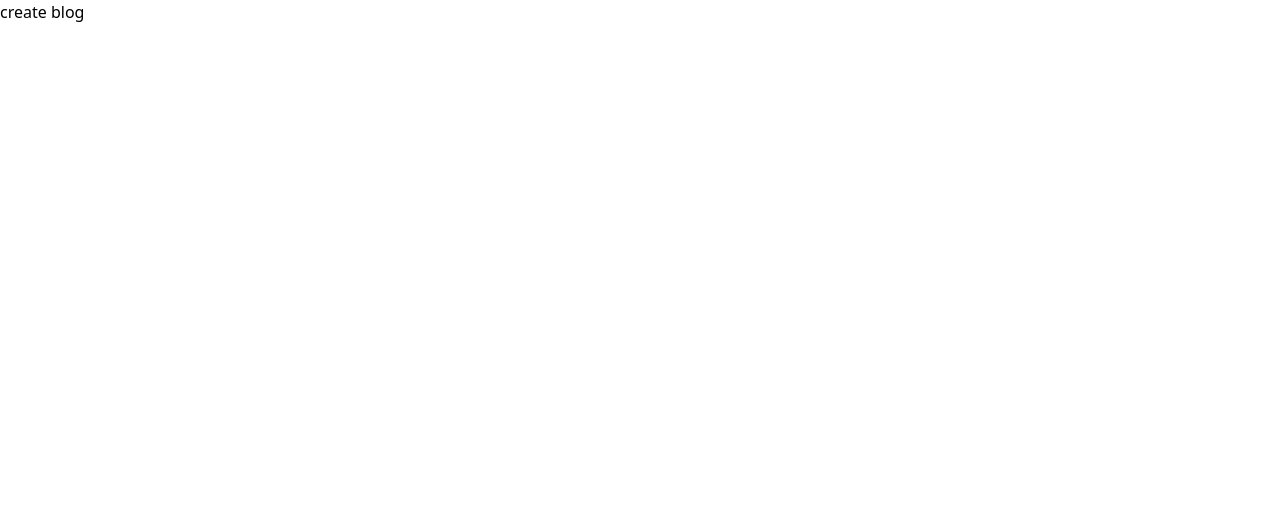
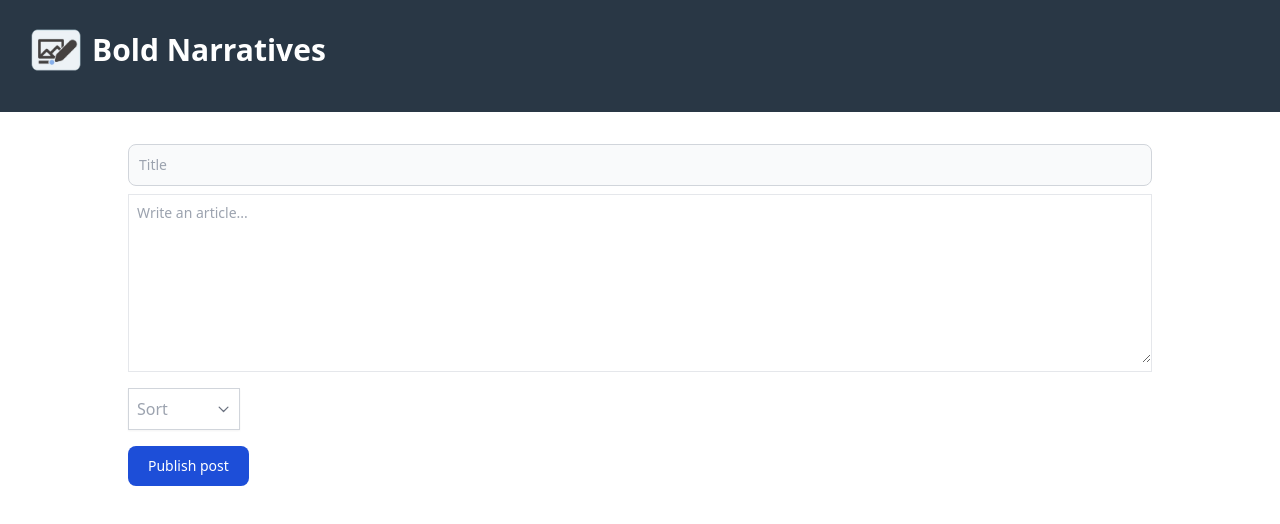
Before and after one commit to Lakshya0000/BoldNarratives, a React (Vite) app in the folder Frontend/: page /blog/create in a window 1280 px wide. Shown: the top 524 px of the page. Built offline with nearby package versions, Linux system fonts and the light colour scheme.

Commit message:
Added create blog and minor bug fixes

```diff
--- a/Frontend/src/App.jsx
+++ b/Frontend/src/App.jsx
@@ -16,11 +16,8 @@ function App() {
         <Route path="/signup" element={<Signup />} />
         <Route path="/" element={<Landing />} />
         <Route path="/home" element={<HomePage />} />
-        <Route path='/blog' element={<BlogPage/>}/>
         <Route path="/blog/:id" element={<BlogPage/>}/>
         <Route path="/blog/create" element={<CreateBlog/>}/>
-
-
       </Routes>
 
     </BrowserRouter>
--- a/Frontend/src/components/Dropdown.jsx
+++ b/Frontend/src/components/Dropdown.jsx
@@ -1,9 +1,8 @@
 import React, { useState } from 'react';
 
-const DropdownWithSearch = () => {
+const DropdownWithSearch = ({genre,setGenre,post=false}) => {
   const [isOpen, setIsOpen] = useState(false);
   const [searchTerm, setSearchTerm] = useState('');
-  const [selectedOption, setSelectedOption] = useState('Genre');
 
   // Sample options for dropdown
   const options = [
@@ -11,9 +10,12 @@ const DropdownWithSearch = () => {
     'Informative',
     'Health',
     'Sci-Fi',
-    'Politics'
+    'Politics',
+    'Other'
   ];
-
+  if(post){
+    options.shift()
+  }
   const filteredOptions = options.filter(option =>
     option.toLowerCase().includes(searchTerm.toLowerCase())
   );
@@ -29,7 +31,7 @@ const DropdownWithSearch = () => {
           type="text"
           className="p-2 w-full rounded-lg focus:outline-none"
           readOnly
-          value={selectedOption}
+          value={genre}
           placeholder="Sort"
         />
         <svg
@@ -59,7 +61,7 @@ const DropdownWithSearch = () => {
                   key={index}
                   className="p-2 hover:bg-gray-200 cursor-pointer"
                   onClick={() => {
-                    setSelectedOption(option);
+                    setGenre(option);
                     setIsOpen(false);
                   }}
                 >
--- a/Frontend/src/pages/CreateBlog.jsx
+++ b/Frontend/src/pages/CreateBlog.jsx
@@ -1,11 +1,90 @@
-import React from 'react';
+import React from 'react'
+import Navbar from '../components/Navbar'
+import { useNavigate } from 'react-router-dom'
+import DropdownWithSearch from '../components/Dropdown'
+import Loadspinner from '../components/Loadspinner'
+import axios from 'axios'
+import { BACKEND_URL } from '../config'
+const CreateBlog = () => {
+    const [title, setTitle] = React.useState('')
+    const [content, setContent] = React.useState('')
+    const [genre, setGenre] = React.useState('')
+    const navigate = useNavigate()
+    const[loading,setLoading]=React.useState(false)
+    const handleSubmit = async () => {
+            setLoading(true)
+            try{const response = await axios.post(
+              `${BACKEND_URL}/api/blog`,
+              {
+                title,
+                content,
+                genre : genre.toLowerCase(),
+              },
+              {
+                headers: {
+                  Authorization: localStorage.getItem('token'),
+                },
+              }
+            )
+            setLoading(false)
+            if(response.status === 403){
+                navigate('/signin')
+            }
+            else if(response.status === 500){
+                console.log('Internal server error')
+            }
+            else{navigate(`/blog/${response.data.blog.id}`)}}
+            catch(e){
+                setLoading(false)
+                console.log(e)
+                alert('Error while creating blog')
+            }
+    }
+  return (
+    <div>
+      <Navbar />
+      {loading? <Loadspinner /> : <div className='flex justify-center w-full pt-8'>
+        <div className='max-w-screen-lg w-full'>
+          <input
+            onChange={(e) => {
+              setTitle(e.target.value)
+            }}
+            type='text'
+            className='w-full bg-gray-50 border border-gray-300 text-gray-900 text-sm rounded-lg focus:ring-blue-500 focus:border-blue-500 block p-2.5'
+            placeholder='Title'
+          />
 
-const CreateBlog = () => {
-    return (
-        <div>
-            create blog
+          <TextEditor
+            onChange={(e) => {
+              setContent(e.target.value)
+            }}
+          />
+
+          <DropdownWithSearch genre={genre} setGenre={setGenre} post={true} />
+
+          <button
+            onClick={handleSubmit}
+            type='submit'
+            className='mt-4 inline-flex items-center px-5 py-2.5 text-sm font-medium text-center text-white bg-blue-700 rounded-lg focus:ring-4 focus:ring-blue-200 dark:focus:ring-blue-900 hover:bg-blue-800'>
+            Publish post
+          </button>
         </div>
-    );
+      </div>}
+    </div>
+  )
 }
 
-export default CreateBlog;
+function TextEditor({ onChange }) {
+    return <div className="mt-2">
+        <div className="w-full mb-4 ">
+            <div className="flex items-center justify-between border">
+            <div className="my-2 bg-white rounded-b-lg w-full">
+                <label className="sr-only">Publish post</label>
+                <textarea onChange={onChange} id="editor" rows={8} className="focus:outline-none block w-full px-0 text-sm text-gray-800 bg-white border-0 pl-2" placeholder="Write an article..." required />
+            </div>
+        </div>
+       </div>
+    </div>
+
+}
+export default CreateBlog
--- a/Frontend/src/pages/HomePage.jsx
+++ b/Frontend/src/pages/HomePage.jsx
@@ -14,12 +14,15 @@ const HomePage = () => {
     const [error, setError] = useState(null);
     const navigate=useNavigate();
     const skipPages= (page-1)*10;
-    const genre={
-        genre:"all",
+    const [genre,setGenre]=useState("All");
+    const genreF={
+        genre:genre.toLowerCase(),
         skip:skipPages
     }
     useEffect(() => {
-        axios.post(`${BACKEND_URL}/api/blog/sort/views`, genre,{
+        setLoading(true);
+        console.log(totalPages)
+        axios.post(`${BACKEND_URL}/api/blog/sort/views`, genreF,{
 
             headers: {
                 'Content-Type': 'application/json',
@@ -43,9 +46,10 @@ const HomePage = () => {
                 }
                 setLoading(false);
             });
-    }, [page])
+    }, [totalPages,page,genre])
     useEffect(() => {
-        axios.post(`${BACKEND_URL}/api/blog/total`,genre, {
+        setLoading(true);
+        axios.post(`${BACKEND_URL}/api/blog/total`,genreF, {
             headers: {
                 Authorization: localStorage.getItem("token")
             }
@@ -68,7 +72,7 @@ const HomePage = () => {
                 }
                 setLoading(false);
             });
-    }, [])
+    }, [genre])
 
     return (
 
@@ -80,13 +84,13 @@ const HomePage = () => {
                     <div className='text-white text-3xl font-bold font-sans -ml-5'>Bold Narratives</div>
                 </div>
                 <div className='w-full h-28 flex items-center justify-center'>
-                     <DropdownWithSearch/>
+                     <DropdownWithSearch genre={genre} setGenre={setGenre}/>
                     <input type="text" className=' p-2 w-2/5 ' placeholder='Search...'/>
                 </div>
             </div>
             <div>
                 {loading && <div className='w-screen flex justify-between flex-col items-center'><LoadingBlogs /><LoadingBlogs /><LoadingBlogs /><LoadingBlogs /></div>}
-                {!loading && <div> {blogs.map(blog => <BlogCard
+                {!loading && blogs.length!=0 && <div> {blogs.map(blog => <BlogCard
                     key={blog.id}
                     id={blog.id}
                     authorName={blog.author.name || "Anonymous"}
@@ -96,6 +100,9 @@ const HomePage = () => {
                     views={blog.views}
                     votes={blog.votes}
                 />)}</div>}
+                {
+                    !loading && blogs.length==0 && <div className='flex justify-center items-center w-screen h-96'>No Blog Found</div>
+                }
             </div>
             {!loading&&<div>
                 <div className='flex justify-center items-center w-screen'>
--- a/Frontend/src/pages/Post.jsx
+++ /dev/null
@@ -1,11 +0,0 @@
-import React from 'react';
-
-const Post = () => {
-    return (
-        <div>
-
-        </div>
-    );
-}
-
-export default Post;
```
